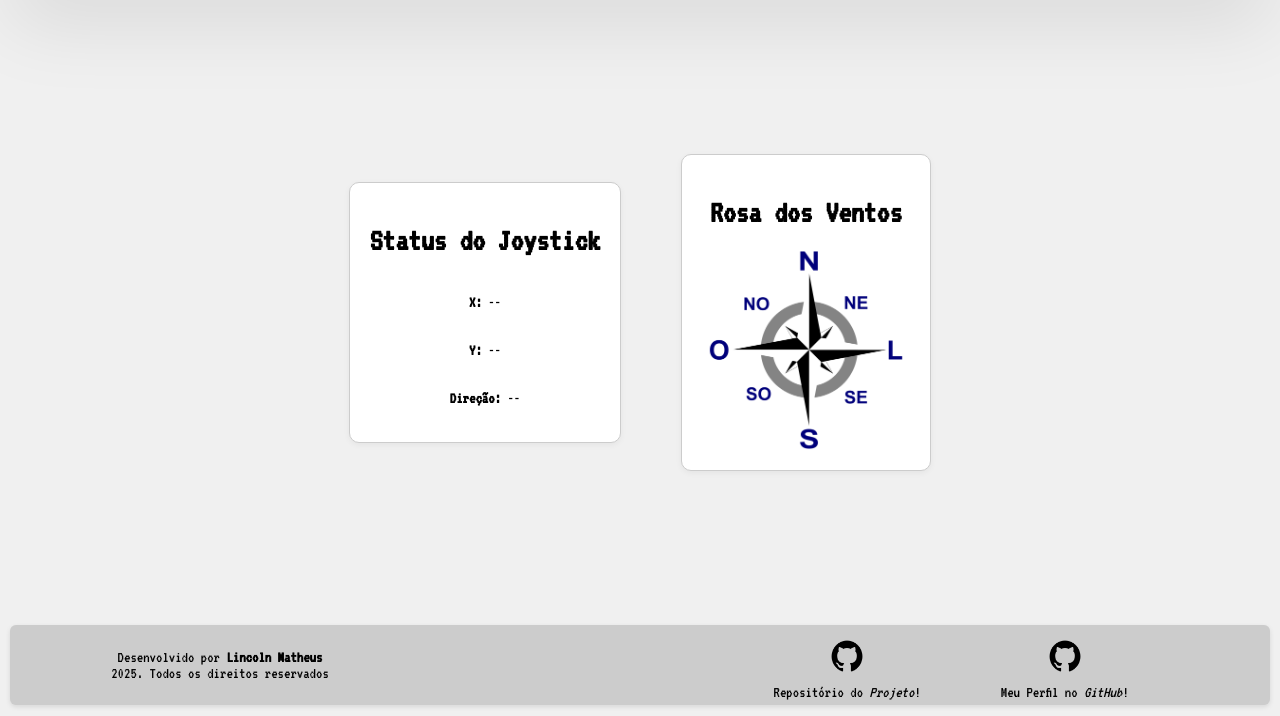
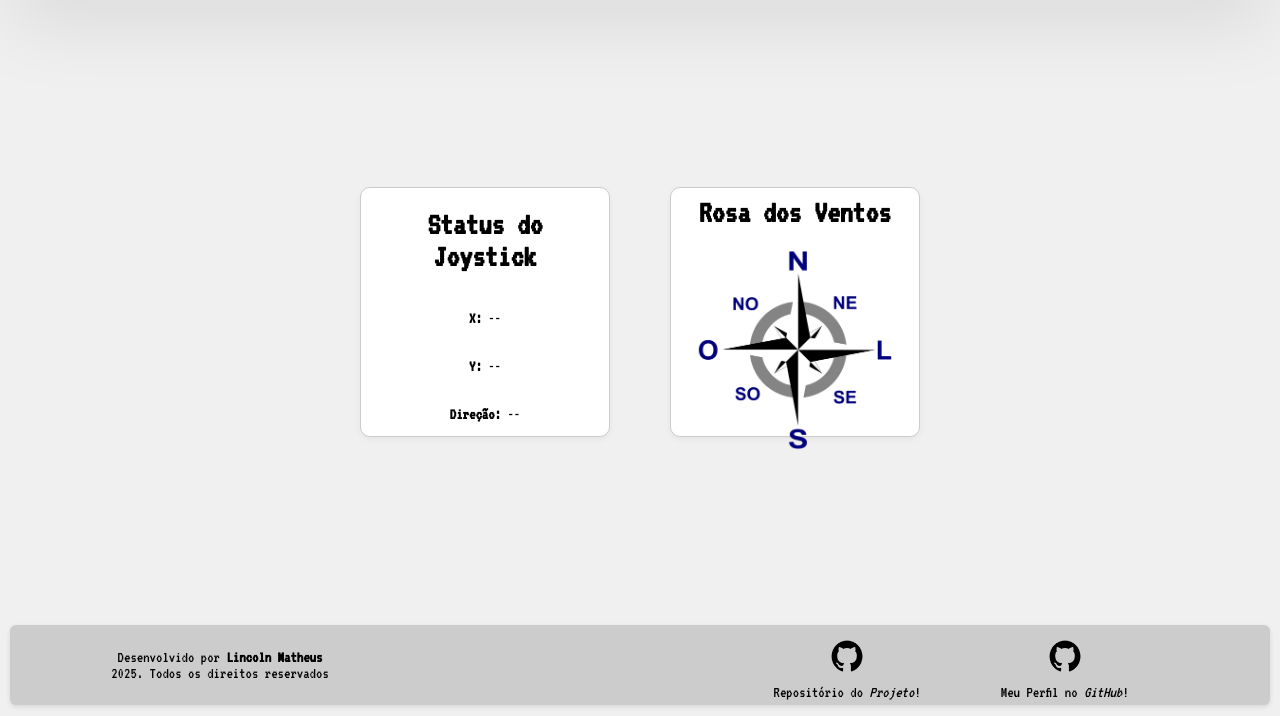
Before and after one commit to LincolnMatheus97/Api-Iot-RSE, a Flask app: page /dashboard/joystick in a window 1280 px wide. Shown: the part 85-801 px from the top of the page. Run offline with Flask 3, Linux system fonts and the light colour scheme; some libraries are stand-ins or nearby versions.

Commit message:
:truck: chore: Modifica css e html do dashboard/joystick

```diff
--- a/static/css/joystick.css
+++ b/static/css/joystick.css
@@ -67,15 +67,12 @@ footer{
     border: 1px solid #ccc;
     padding: 20px;
     margin: 30px;
+    width: 250px;
+    height: 250px;
     border-radius: 10px;
     background-color: #fff;
     box-shadow: 0 2px 6px rgba(0, 0, 0, 0.05);
     text-align: center;
-}
-
-#bussola-box {
-    min-width: 250px;
-    min-height: 250px;
 }
 
 #rosaDosVentos {
--- a/templates/joystick.html
+++ b/templates/joystick.html
@@ -19,7 +19,7 @@
             <p><strong>Direção:</strong> <span id="direcao">--</span></p>
         </div>
         <br>
-        <div class="box" id="bussola-box">
+        <div class="box">
             <h1>Rosa dos Ventos</h1>
             <img id="rosaDosVentos" src="{{ url_for('static', filename='images/rosa_dos_ventos.png') }}" alt="Rosa dos Ventos">
         </div>
```
